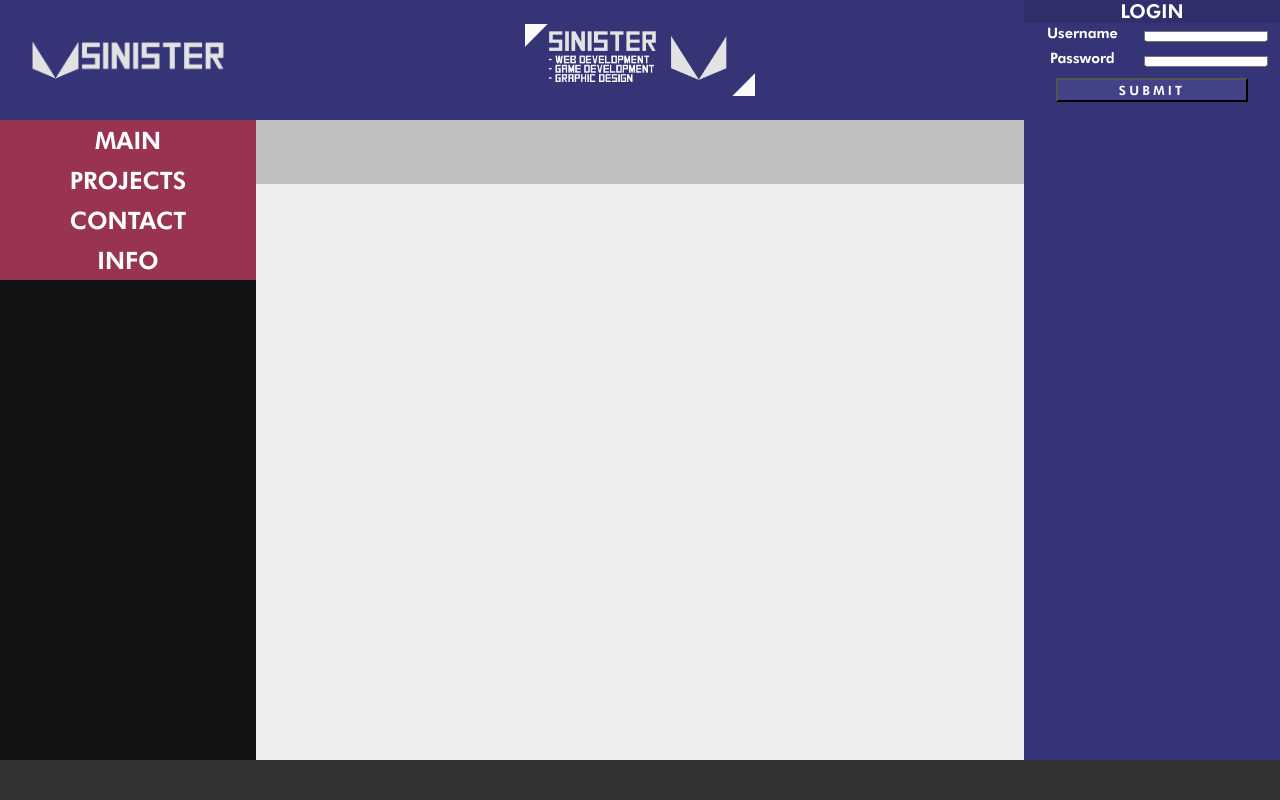
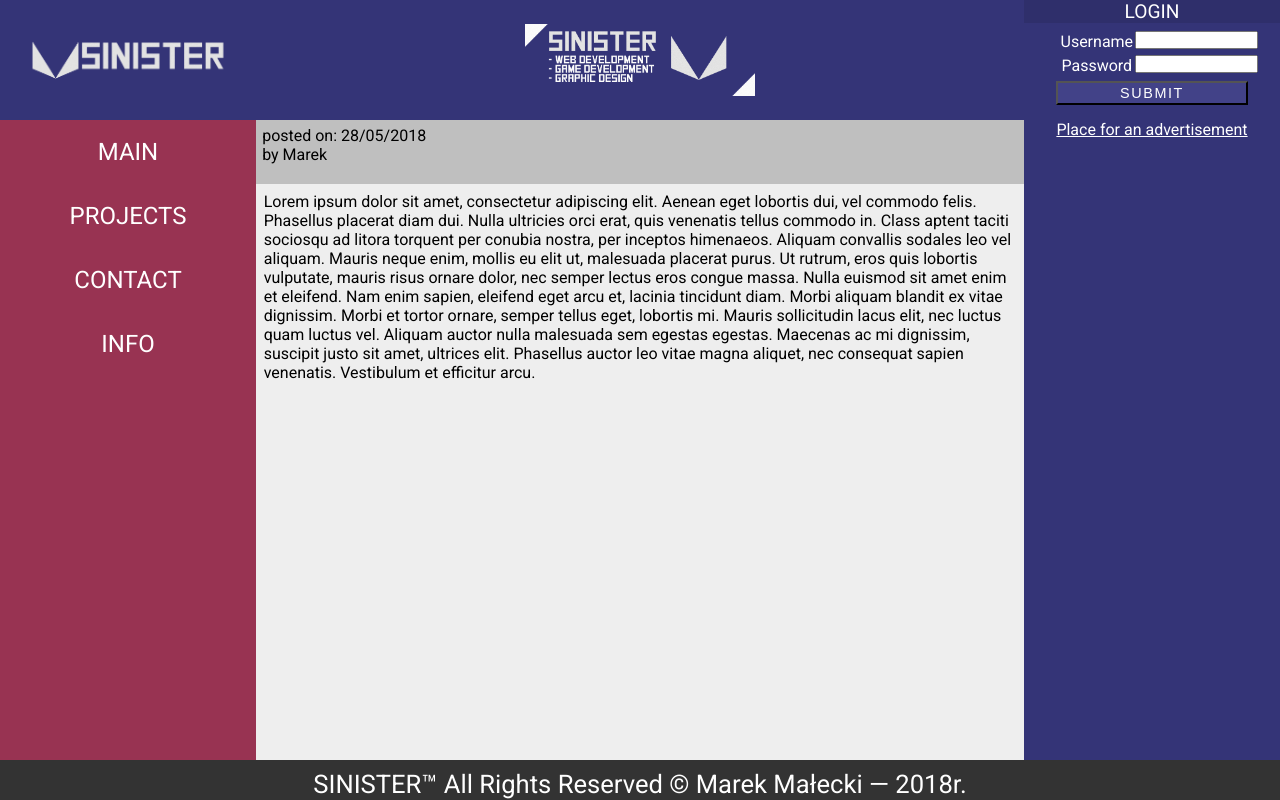
Before and after one commit to ZSBI-Informatycy/graduation-website, a plain HTML site: page index.html in a window 1280 px wide. Drawn offline with Linux system fonts and the light colour scheme.

Commit message:
Made changes to fonts and scaling.

```diff
--- a/css/style.css
+++ b/css/style.css
@@ -1,7 +1,9 @@
-@font-face {
+/* @font-face {
     font-family: "LogoFont";
     src: url('../res/fonts/FuturaHeavyfont.ttf');
-}
+} */
+
+@import url('https://fonts.googleapis.com/css?family=Roboto:400,500,700,900&subset=latin-ext');
 
 body, html {
     margin: 0;
@@ -9,17 +11,17 @@ body, html {
     width: 100%;
     height: 100%;
     overflow: hidden;
-    font-family: "LogoFont", sans-serif;
+    font-family: 'Roboto', sans-serif;
     font-size: 100%;
 }
 
-#app {
+div#app {
     width: 100%;
     height: 100%;
     background-color: #121114;
 }
 
-#logo {
+div#logo {
     width: 20%;
     height: 15%;
     background-color: #343477;
@@ -42,7 +44,7 @@ img.logo-image {
     margin: auto;
 }
 
-#banner {
+div#banner {
     width: 60%;
     height: 15%;
     box-sizing: border-box;
@@ -66,7 +68,7 @@ img.banner-image {
     /* border: 3px outset #2b2b5e; */
 }
 
-#control-panel {
+div#control-panel {
     width: 20%;
     height: 15%;
     box-sizing: border-box;
@@ -89,37 +91,48 @@ form.control-panel {
     font-size: 1.2rem;
     box-sizing: border-box;
     background-color: rgba(0, 0, 0, 0.1);
+    margin-bottom: 2%;
 }
 
 .panel-aligner {
     width: 100%;
     text-align: center;
     height: 20%;
-    margin-top: 1px;
-    display: block;
     position: relative;
+    line-height: auto;
+    font-size: 1rem;
+    display: flex;
+    align-items: center;
+    justify-content: center;
+    flex-direction: row;
 }
 
 .panel-subtitle {
+    /* position: absolute; */
+    /* top: 50%; */
+    /* transform: translateY(-50%); */
+    align-self: center;
+    color: #fff;
+    float: left;
+    height: 70%;
+    left: 10%;
+    line-height: auto;
+    margin-left: 10%;
     width: 30%;
-    float: left;
-    color: #fff;
-	font-size: 0.9rem;
-    position: relative;
-    margin-left: 20px;
+    font-size: 2vh;
 }
 
 .panel-edit {
+    /* position: absolute; */
+    /* top: 50%; */
+    /* transform: translateY(-50%); */
+    align-self: center;
+    color: #000;
+    float: right;
+    font-size: 0.7rem;
+    height: 50%;
+    margin-right: 5%;
     width: 45%;
-    color: #fff;
-    height: 20%;
-    font-size: 1.0rem;
-    margin-right: 0;
-    left: 47%;
-    float: right;
-    position: absolute;
-    top: 50%;
-    transform: translateY(-50%);
 }
 
 .panel-submit {
@@ -129,8 +142,8 @@ form.control-panel {
     margin-top: 10px;
     height: 20%;
     text-align: center;
-    font-size: 0.8rem;
-    letter-spacing: 0.2rem;
+    font-size: 1.8vh;
+    letter-spacing: 0.1rem;
     background-color: #424288;
     font-family: "LogoFont", sans-serif;
     line-height: auto;
@@ -145,12 +158,16 @@ form.control-panel {
     background-color: #4d4da0;
 }
 
-nav#left-panel {
+div#left-panel {
     width: 20%;
     float: left;
     background-color: #983352;
-    height: 20%;
+    height: 80%;
     position: relative;
+}
+
+nav#left-panel {
+    height: 40%;
 }
 
 a.option {
@@ -172,10 +189,6 @@ a.option:hover {
     background-color: rgba(255, 255, 255, 0.1);
 }
 
-a.option:active {
-    /* border: 3px inset #721330; */
-}
-
 article#main {
     width: 60%;
     float: left;
@@ -183,13 +196,22 @@ article#main {
     height: 80%;
     box-sizing: border-box;
 	/* border: 3px outset #4E8223; */
-	position: relative;
+    position: relative;
 }
 
 header#topbar {
 	width: 100%;
 	height: 10%;
-	background-color: rgba(0, 0, 0, 0.2);
+    background-color: rgba(0, 0, 0, 0.2);
+    box-sizing: border-box;
+    padding: 0.8%;
+}
+
+div#content {
+    padding-top: 1%;
+    margin-left: 1%;
+    margin-right: 1%;
+    box-sizing: border-box;
 }
 
 div#ad-right {
@@ -198,6 +220,9 @@ div#ad-right {
     height: 80%;
     background-color: #343477;
     box-sizing: border-box;
+    text-align: center;
+    color: #fff;
+    text-decoration: underline;
     /* border: 3px outset #2b2b5e; */
 }
 
@@ -205,5 +230,9 @@ footer {
 	width: 100%;
 	height: 5%;
 	background-color: #333;
-	clear: both;
+    clear: both;
+    text-align: center;
+    line-height: 3rem;
+    font-size: 1.6rem;
+    color: #fff;
 }
--- a/index.html
+++ b/index.html
@@ -8,7 +8,6 @@
         <meta name="viewport" content="width=device-width, initial-scale=1.0" >
         <meta name="robots" content="index,follow" />
         <link rel="stylesheet" href="css/style.css" />
-        <script src="js/main.js"></script>
     </head>
     <body>
         <!-- The entire document is wrapped inside this "app" block -->
@@ -45,6 +44,7 @@
             <div style="clear:both;"></div>
 
             <!-- Left Nav Menu -->
+            <div id="left-panel">
                 <nav id="left-panel">
 
                     <!-- Homepage -->
@@ -68,29 +68,33 @@
                     </a>
 
                 </nav>
+            </div>
 
             <!-- Content wrapper of the website -->
             <article id="main">
                 <!-- Header of the article/content -->
                 <header id="topbar">
-
+                    posted on: <span id="date"></span>
+                    <br />
+                    by <span id="author"></span>
                 </header>
 
                 <!-- Actual content -->
                 <div id="content">
-
+                    Lorem ipsum dolor sit amet, consectetur adipiscing elit. Aenean eget lobortis dui, vel commodo felis. Phasellus placerat diam dui. Nulla ultricies orci erat, quis venenatis tellus commodo in. Class aptent taciti sociosqu ad litora torquent per conubia nostra, per inceptos himenaeos. Aliquam convallis sodales leo vel aliquam. Mauris neque enim, mollis eu elit ut, malesuada placerat purus. Ut rutrum, eros quis lobortis vulputate, mauris risus ornare dolor, nec semper lectus eros congue massa. Nulla euismod sit amet enim et eleifend. Nam enim sapien, eleifend eget arcu et, lacinia tincidunt diam. Morbi aliquam blandit ex vitae dignissim. Morbi et tortor ornare, semper tellus eget, lobortis mi. Mauris sollicitudin lacus elit, nec luctus quam luctus vel. Aliquam auctor nulla malesuada sem egestas egestas. Maecenas ac mi dignissim, suscipit justo sit amet, ultrices elit. Phasellus auctor leo vitae magna aliquet, nec consequat sapien venenatis. Vestibulum et efficitur arcu.
                 </div>
             </article>
 
             <!-- Ad Banner -->
             <div id="ad-right">
-
+                Place for an advertisement
             </div>
 
             <!-- Footer -->
             <footer>
-
+                SINISTER&trade; All Rights Reserved &copy; Marek Małecki &mdash; 2018r.
             </footer>
         </div>
+        <script src="js/main.js"></script>
     </body>
 </html>
--- a/js/main.js
+++ b/js/main.js
@@ -0,0 +1,43 @@
+(function() {
+    'use strict';
+
+    // Utility function
+    function getElem(what) {
+        return document.getElementById(what);
+    }
+
+    let dateDiv     = getElem('date');
+    let authorDiv   = getElem('author');
+
+    let today   = new Date();
+    let dd      = today.getDate();
+    let mm      = today.getMonth() + 1;
+    let yyyy    = today.getFullYear();
+
+    // Write the date
+    function writeDate() {
+        if(dd < 10) {
+            dd = '0' + dd;
+        }
+
+        if(mm < 10) {
+            mm = '0' + mm;
+        }
+
+        today = dd + '/' + mm + '/' + yyyy;
+        dateDiv.innerHTML = today;
+    }
+
+    // Set an author name, this being just the owner for now
+    let author = 'Marek';
+    function writeAuthor() {
+        authorDiv.innerHTML = author;
+    }
+
+    window.addEventListener('load', function () {
+        writeDate();
+        writeAuthor();
+        // console.log('Loaded.');
+    })
+
+})();
```
Lines whose indentation alone changed are shown as unchanged.
